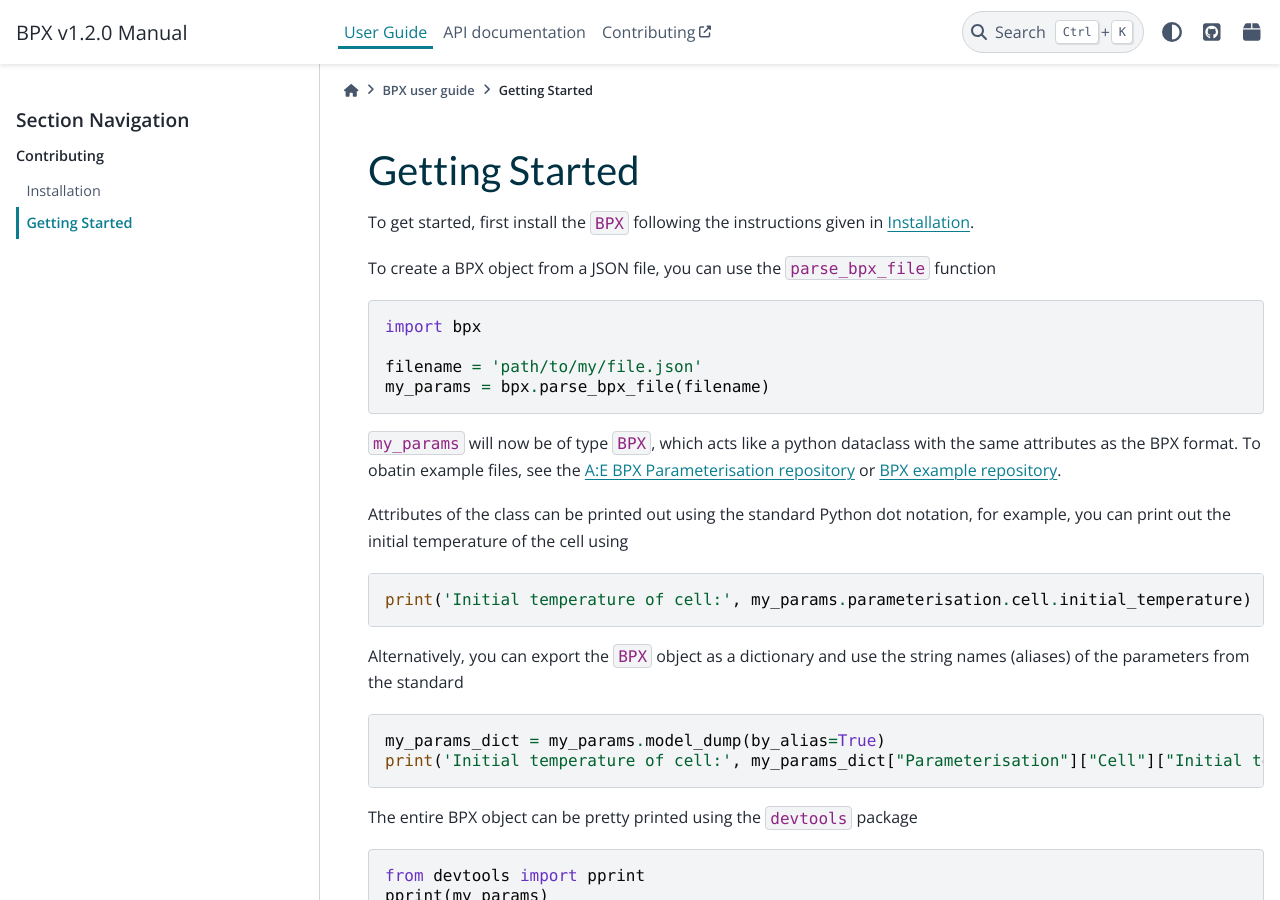
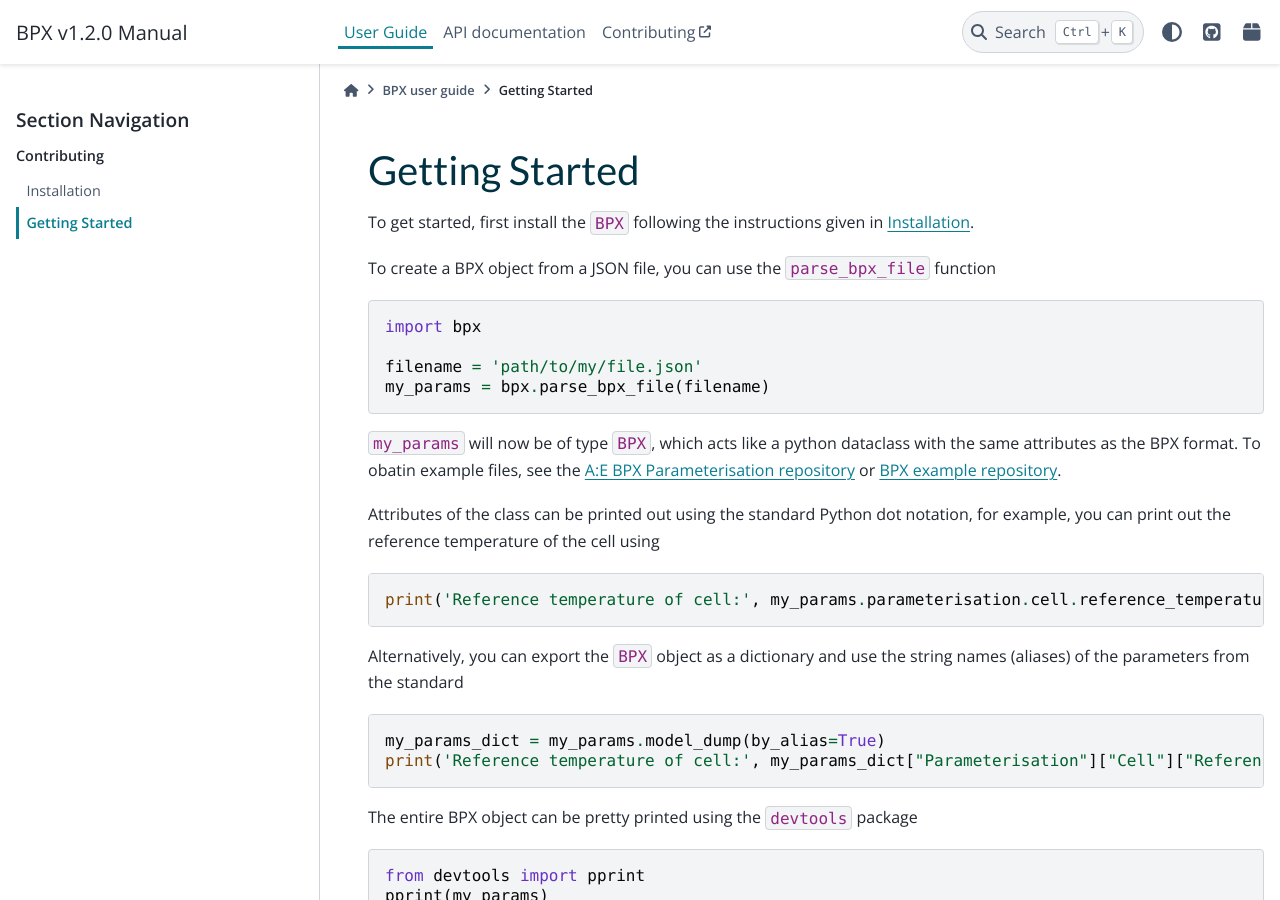
Before and after one commit to FaradayInstitution/BPX, a Sphinx documentation site: the page built from docs/source/user_guide/getting_started.md, in a window 1280 px wide and 900 px high. Built offline with Sphinx 7.4.7 and the PyData theme 0.15.4, drawn with Linux system fonts in a browser that asks for light colours.

Commit message:
Use real parameter as example in Getting Started

````diff
--- a/docs/source/user_guide/getting_started.md
+++ b/docs/source/user_guide/getting_started.md
@@ -11,15 +11,15 @@ my_params = bpx.parse_bpx_file(filename)
 ```
 `my_params` will now be of type `BPX`, which acts like a python dataclass with the same attributes as the BPX format. To obatin example files, see the [A:E BPX Parameterisation repository](https://github.com/About-Energy-OpenSource/About-Energy-BPX-Parameterisation/) or [BPX example repository](https://github.com/pybamm-team/bpx-example).
 
-Attributes of the class can be printed out using the standard Python dot notation, for example, you can print out the initial temperature of the cell using
+Attributes of the class can be printed out using the standard Python dot notation, for example, you can print out the reference temperature of the cell using
 ```python
-print('Initial temperature of cell:', my_params.parameterisation.cell.initial_temperature)
+print('Reference temperature of cell:', my_params.parameterisation.cell.reference_temperature)
 ```
 
 Alternatively, you can export the `BPX` object as a dictionary and use the string names (aliases) of the parameters from the standard
 ```python
 my_params_dict = my_params.model_dump(by_alias=True)
-print('Initial temperature of cell:', my_params_dict["Parameterisation"]["Cell"]["Initial temperature [K]"])
+print('Reference temperature of cell:', my_params_dict["Parameterisation"]["Cell"]["Reference temperature [K]"])
 ```
 
 The entire BPX object can be pretty printed using the `devtools` package
````
